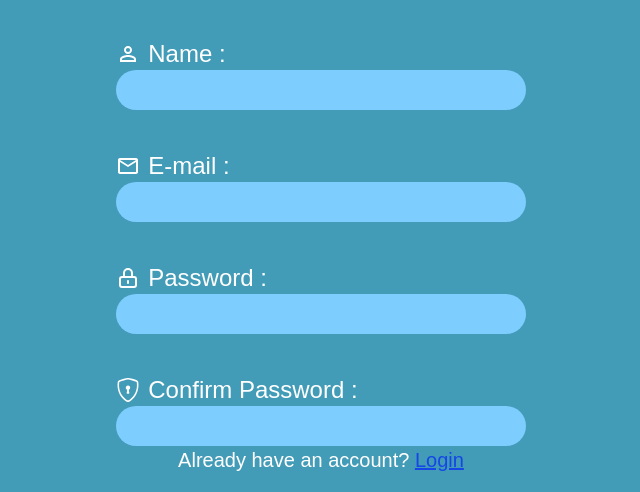
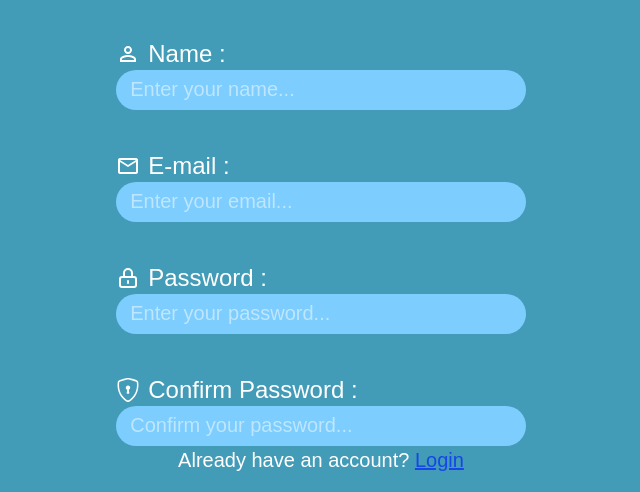
Before and after one commit to ajit202006/Quizriousity, a React (Vite) app in the folder frontend/: page /register in a window 1280 px wide. Shown: the part 191-683 px from the top of the page, without its empty margins (319-959 px from the left). Built offline with nearby package versions, Linux system fonts and the light colour scheme; a web font is replaced by a local one.

Commit message:
Added placholder attribute

```diff
--- a/frontend/src/components/AuthInput.tsx
+++ b/frontend/src/components/AuthInput.tsx
@@ -4,6 +4,7 @@ interface AuthInputProps{
     id:string,
     type:string,
     label:string,
+    placeholder:string,
     ref:React.RefObject<any>,
     icon:IconType
 }
@@ -12,7 +13,7 @@ const AuthInput = (props:AuthInputProps) => {
   return (
     <div>
       <label className="flex items-center gap-2" htmlFor={props.id}><props.icon/>{props.label} :</label>
-      <input id={props.id} type={props.type || "text"} ref={props.ref} autoComplete="off"/>
+      <input id={props.id} className="text-xl" type={props.type || "text"} ref={props.ref} placeholder={props.placeholder} autoComplete="off"/>
     </div>
   )
 }
```
